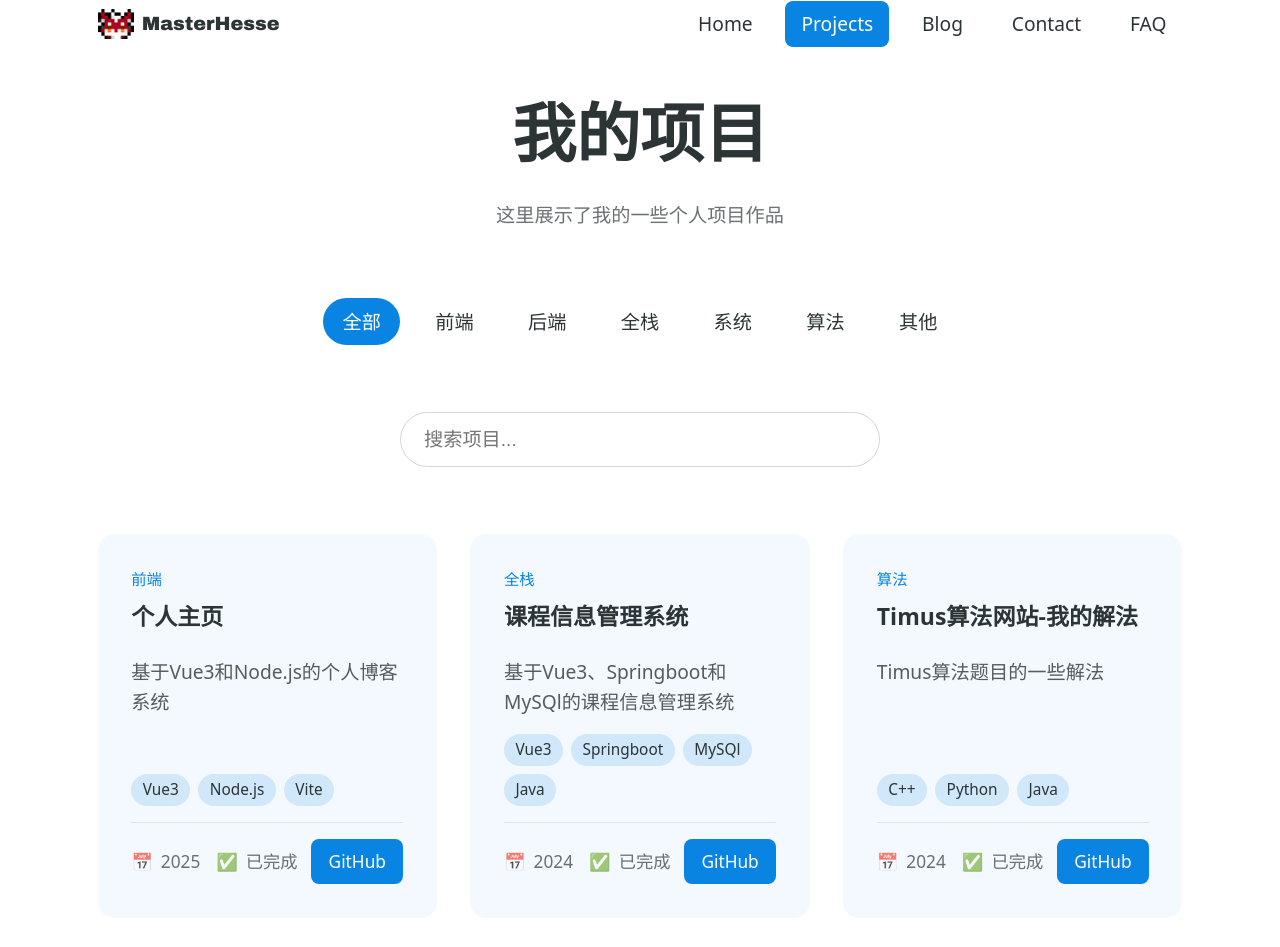
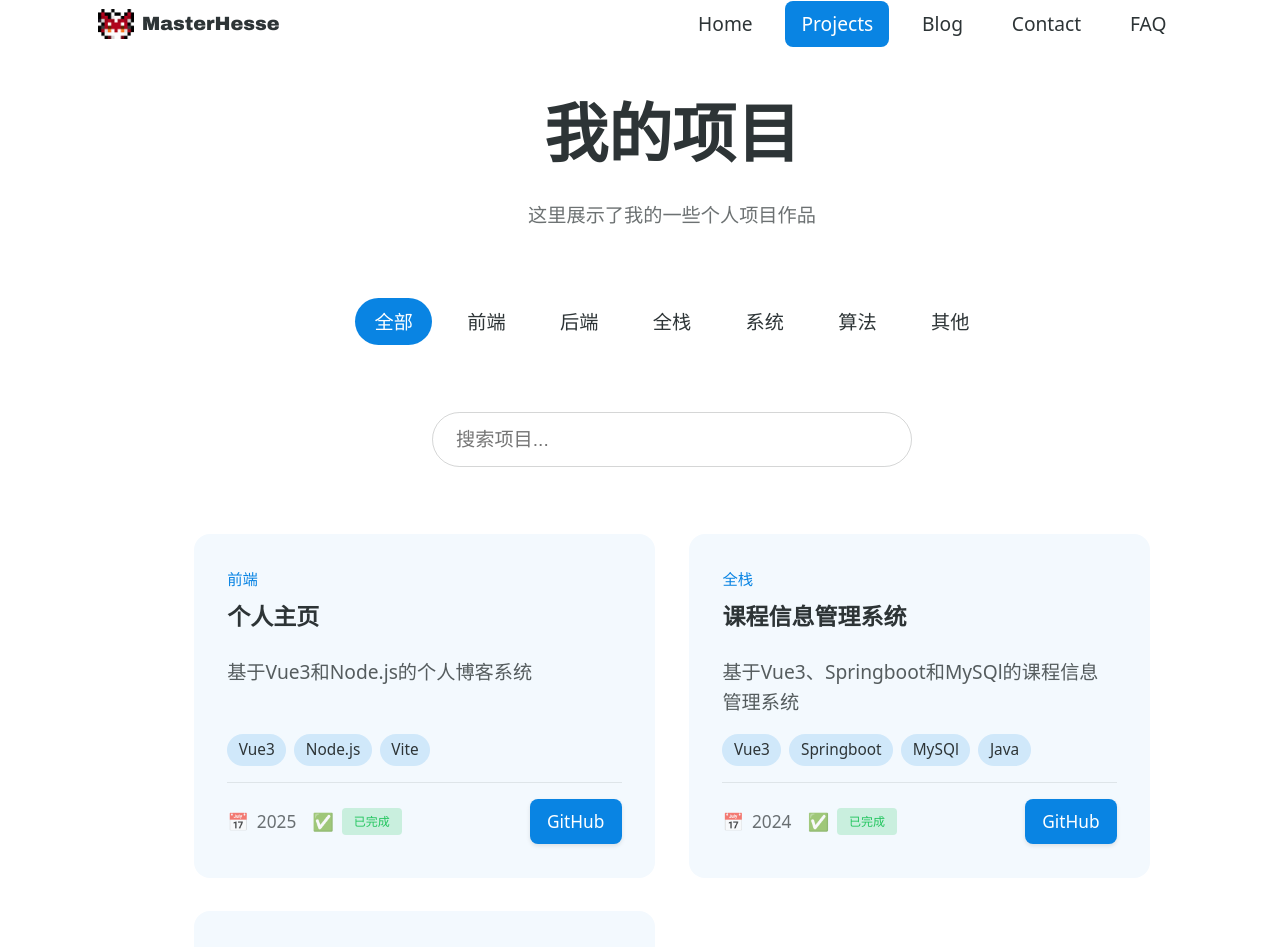
Before and after one commit to MasterHesse/MasterHesse.github.io, a Vue app: page /projects in a window 1280 px wide. Shown: the top 947 px of the page. Built offline with nearby package versions, Linux system fonts and the light colour scheme.

Commit message:
Fixed some bugs

```diff
--- a/index.html
+++ b/index.html
@@ -7,6 +7,7 @@
 
     <!-- <meta name="viewport" content="width=device-width, initial-scale=1.0" /> -->
     <title>MasterHesse's Portfolio</title>
+    <script src="https://cdn.jsdelivr.net/gh/studio-freight/lenis@1.0.27/bundled/lenis.min.js"></script>
     <style>
       .loading-indicator {
         position: fixed;
--- a/src/App.vue
+++ b/src/App.vue
@@ -115,7 +115,7 @@ onMounted(() => {
 /* 点号动画 */
 .dots::after {
   content: '.';
-  animation: dots 0.8s steps(4, end) infinite;
+  animation: dots 0.5s steps(4, end) infinite;
   width: 1.5em;
   display: inline-block;
 }
--- a/src/assets/styles/main.css
+++ b/src/assets/styles/main.css
@@ -1,5 +1,10 @@
 @import './variables.css';
 @import './animations.css';
+
+:root {
+  --max-width: 80vw; /* 设置为视窗宽度的80% */
+  --container-padding: 2rem; /* 容器两侧的内边距 */
+}
 
 * {
   margin: 0;
@@ -22,9 +27,10 @@ body {
 }
 
 .container {
-  width: var(--container-width);
+  width: var(--max-width);
+  max-width: 1920px; /* 可选：设置一个最大宽度限制，防止在超大屏幕上过宽 */
   margin: 0 auto;
-  padding: var(--spacing-unit);
+  padding: 0 var(--container-padding);
 }
 
 .section {
--- a/src/assets/styles/variables.css
+++ b/src/assets/styles/variables.css
@@ -15,6 +15,9 @@
 
     /* Container */
     --container-width: min(90%, 75rem);
+
+    --max-width: 80vw; /* 设置为视窗宽度的80% */
+    --container-padding: 2rem; /* 容器两侧的内边距 */
   }
 
   /* Dark mode variables */
--- a/src/components/ProjectCard.vue
+++ b/src/components/ProjectCard.vue
@@ -27,11 +27,16 @@
         <span class="project-card__stat-icon">📅</span>
         {{ project.year }}
       </span>
-            <span class="project-card__stat">
+      <span class="project-card__stat project-card__stat--status">
         <span class="project-card__stat-icon">
           {{ project.status === 'completed' ? '✅' : '🚧' }}
         </span>
-              {{ getStatusText(project.status) }}
+        <span
+          class="project-card__status"
+          :class="{ 'project-card__status--in-progress': project.status === 'in-progress' }"
+        >
+          {{ project.status === 'in-progress' ? '进行中' : '已完成' }}
+        </span>
       </span>
     </div>
 
@@ -68,9 +73,6 @@
     }
   })
 
-  const getStatusText = (status) => {
-    return status === 'completed' ? '已完成' : '进行中'
-  }
 
   defineEmits(['click'])
   </script>
@@ -153,6 +155,8 @@
   .project-card__stats {
   display: flex;
   gap: 1rem;
+  flex-wrap: nowrap; /* 防止换行 */
+  min-width: 0; /* 允许子元素收缩 */
 }
 
 .project-card__stat {
@@ -161,15 +165,32 @@
   gap: 0.5rem;
   font-size: calc(var(--base-font-size) * 0.9);
   color: color-mix(in srgb, var(--text-color) 70%, transparent);
+  white-space: nowrap; /* 防止文本换行 */
 }
 
-  .project-card__stat-icon {
-    font-size: 1em;
+.project-card__stat--status {
+  flex-shrink: 0; /* 防止状态标签被压缩 */
+}
+
+.project-card__status {
+  font-size: 0.75rem;
+  padding: 0.25rem 0.75rem;
+  border-radius: 0.25rem;
+  background-color: rgba(34, 197, 94, 0.2);
+  color: #22c55e;
+  white-space: nowrap; /* 防止文本换行 */
+  display: inline-block; /* 确保标签保持在一行 */
+}
+
+.project-card__status--in-progress {
+  background-color: rgba(245, 158, 11, 0.2);
+  color: #f59e0b;
 }
 
 .project-card__link {
   display: inline-flex;
   align-items: center;
+  justify-content: center;
   gap: 0.5rem;
   padding: 0.5em 1em;
   border-radius: 0.5rem;
@@ -178,20 +199,38 @@
   transition: all 0.3s ease;
   background-color: var(--secondary-color);
   color: white;
+  border: none; /* 确保没有边框 */
+  cursor: pointer; /* 保持指针样式 */
+  font-weight: 500; /* 添加字重 */
+  min-width: 5rem; /* 确保最小宽度 */
+  text-align: center; /* 文字居中 */
+  box-shadow: 0 2px 4px rgba(0, 0, 0, 0.1); /* 添加阴影增加按钮感 */
 }
 
 .project-card__link:hover {
   transform: translateY(-0.25rem);
   background-color: color-mix(in srgb, var(--secondary-color) 90%, black);
+  box-shadow: 0 4px 8px rgba(0, 0, 0, 0.15); /* 悬浮时增加阴影 */
+}
+
+.project-card__link:active {
+  transform: translateY(0); /* 点击时的效果 */
+  box-shadow: 0 1px 2px rgba(0, 0, 0, 0.1);
 }
 
 @media (max-width: 48em) {
   .project-card__footer {
     flex-direction: column;
     gap: 1rem;
+    align-items: flex-start; /* 在移动端左对齐 */
   }
 
-    .project-card__link {
+  .project-card__stats {
+    width: 100%;
+    justify-content: space-between; /* 在移动端分散对齐 */
+  }
+
+  project-card__link {
     width: 100%;
     justify-content: center;
   }
--- a/src/views/Blog.vue
+++ b/src/views/Blog.vue
@@ -47,6 +47,7 @@ onMounted(() => {
 
 <template>
   <main class="blog">
+    <div class="container">
     <div class="container blog__container">
       <header class="blog__header">
         <h1 class="blog__title">博客文章</h1>
@@ -100,6 +101,7 @@ onMounted(() => {
         </div>
       </div>
     </div>
+  </div>
   </main>
 </template>
 
--- a/src/views/Home.vue
+++ b/src/views/Home.vue
@@ -1,5 +1,6 @@
 <template>
     <main class="home">
+      <div class="container">
       <!-- Hero Section -->
       <section class="hero">
         <div class="container hero__container">
@@ -13,20 +14,21 @@
               专注于计算机科学领域，深耕后端开发与全栈技术。
               目前正在学习 Spring 生态系统、Vue.js 前端开发和 Rust 系统编程。
             </p>
-            <div class="hero__cta" ref="ctaRef">
+            <!-- <div class="hero__cta" ref="ctaRef">
               <router-link to="/projects" class="hero__button">
                 查看项目
               </router-link>
               <router-link to="/contact" class="hero__button hero__button--outline">
                 联系我
               </router-link>
-            </div>
+            </div> -->
           </div>
         </div>
         <div class="hero__scroll-indicator" @click="scrollToAbout">
           <div class="hero__scroll-arrow"></div>
         </div>
       </section>
+    </div>
 
       <!-- About Section -->
       <section class="about" ref="aboutRef">
--- a/src/views/Projects.vue
+++ b/src/views/Projects.vue
@@ -1,5 +1,6 @@
 <template>
     <main class="projects">
+      <div class="container">
       <div class="container projects__container">
         <!-- 项目页面标题 -->
         <header class="projects__header">
@@ -115,6 +116,7 @@
           </div>
         </div>
       </Transition>
+    </div>
     </main>
   </template>
 
@@ -296,7 +298,7 @@ const projects = [
 
   .projects__grid {
     display: grid;
-    grid-template-columns: repeat(auto-fill, minmax(min(100%, 20rem), 1fr));
+    grid-template-columns: repeat(auto-fill, minmax(min(100%, 22rem), 1fr));
     gap: var(--spacing-unit);
   }
 
```
Lines whose indentation alone changed are shown as unchanged.
